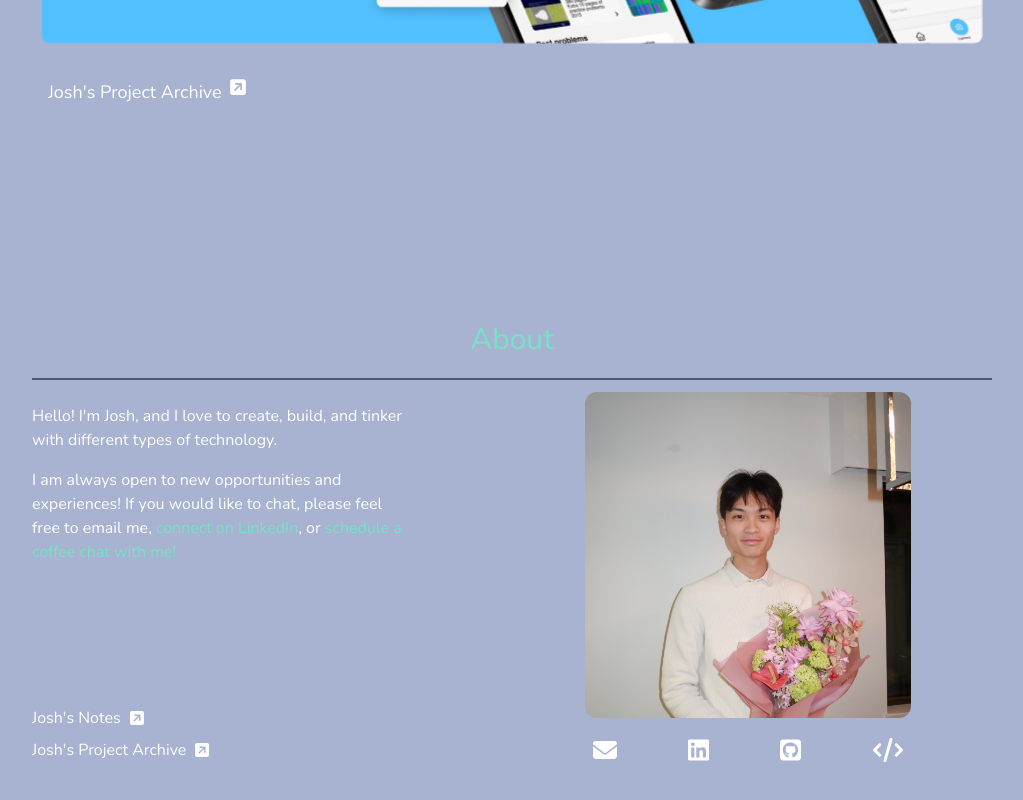
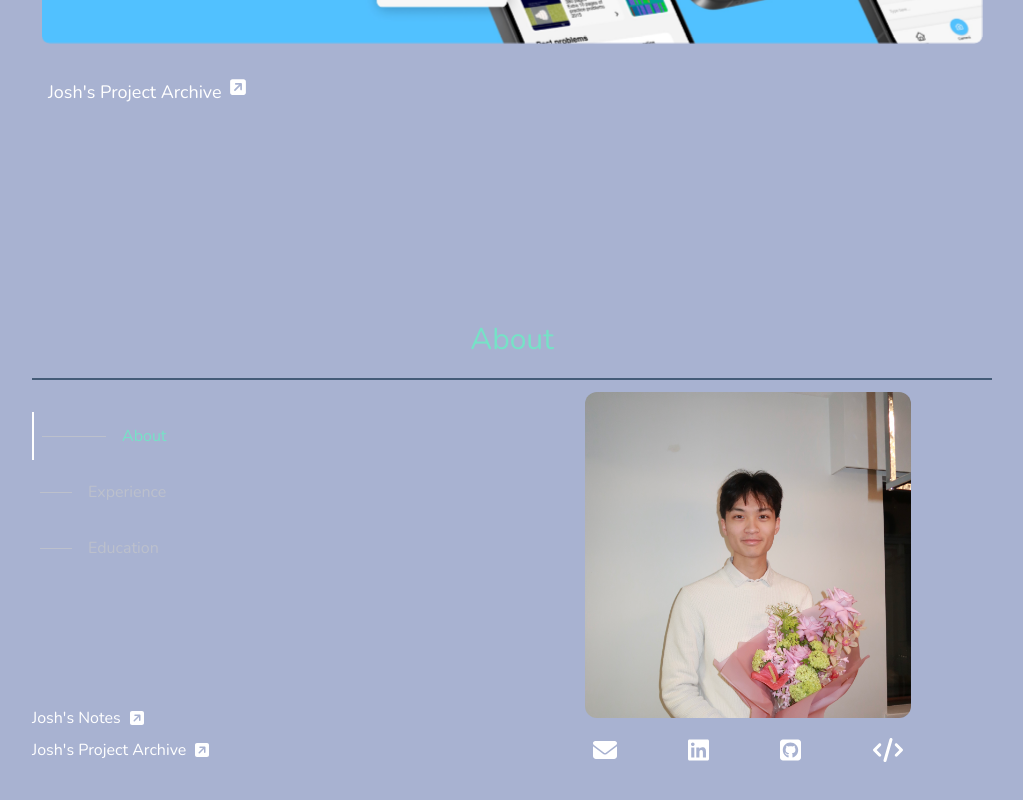
Before and after one commit to jn-han/jn-han.github.io, a Next.js app: page / in a window 1280 px wide. Shown: the part 1789-2589 px from the top of the page, without its empty margins (128-1151 px from the left). Built offline with nearby package versions, Linux system fonts and the light colour scheme.

Commit message:
Added in navigation car for contact page

```diff
--- a/contexts/GradientContexts.js
+++ b/contexts/GradientContexts.js
@@ -29,9 +29,9 @@ export function GradientProvider({ children }) {
   }, []);
 
   const gradientStyle = {
-    background: `radial-gradient(500px at ${mousePos.x}px ${
+    background: `radial-gradient(800px at ${mousePos.x}px ${
       mousePos.y + scrollY
-    }px, ${darkMode ? "rgba(29, 78, 216, 0.15)" : "#bcc0cc"}, transparent 40%)`,
+    }px, ${darkMode ? "rgba(29, 78, 216, 0.15)" : "#bcc0cc"}, transparent 30%)`,
   };
 
   return (
--- a/package.json
+++ b/package.json
@@ -17,8 +17,8 @@
     "dotenv": "^16.3.1",
     "eslint": "8.49.0",
     "eslint-config-next": "13.5.1",
-    "next": "13.5.1",
-    "postcss": "8.4.30",
+    "next": "^15.2.4",
+    "postcss": "^8.5.3",
     "react": "18.2.0",
     "react-dom": "18.2.0",
     "react-particles": "^2.12.2",
--- /dev/null
+++ b/src/app/components/AboutNav.js
@@ -0,0 +1,74 @@
+import React, { useState } from "react";
+
+const AboutNav = () => {
+  const [selected, setSelected] = useState(0);
+  return (
+    <ul>
+      <li className={`${selected === 0 ? "border-white border-l-2" : ""}`}>
+        <a
+          className="group flex items-center py-3 m-2 cursor-pointer"
+          onClick={() => setSelected(0)}
+        >
+          <span
+            className={`mr-4 h-px transition-all motion-reduce:transition-none bg-slate ${
+              selected === 0
+                ? "w-16 bg-slate-200"
+                : "w-8 bg-slate-600 group-hover:w-16 group-hover:bg-slate-200 group-focus-visible:w-16 group-focus-visible:bg-slate-200"
+            }`}
+          />
+          <span
+            className={` group-hover:text-green ${
+              selected === 0 ? "text-green" : "text-slate"
+            }`}
+          >
+            About
+          </span>
+        </a>
+      </li>
+      <li className={`${selected === 1 ? "border-white border-l-2" : ""}`}>
+        <a
+          className="group flex items-center py-3 m-2 cursor-pointer"
+          onClick={() => setSelected(1)}
+        >
+          <span
+            className={`mr-4 h-px transition-all motion-reduce:transition-none bg-slate ${
+              selected === 1
+                ? "w-16 bg-slate-200"
+                : "w-8 bg-slate-600 group-hover:w-16 group-hover:bg-slate-200 group-focus-visible:w-16 group-focus-visible:bg-slate-200"
+            }`}
+          />
+          <span
+            className={` group-hover:text-green ${
+              selected === 1 ? "text-green" : "text-slate"
+            }`}
+          >
+            Experience
+          </span>
+        </a>
+      </li>
+      <li className={`${selected === 2 ? "border-white border-l-2" : ""}`}>
+        <a
+          className="group flex items-center py-3 m-2 cursor-pointer"
+          onClick={() => setSelected(2)}
+        >
+          <span
+            className={`mr-4 h-px transition-all motion-reduce:transition-none bg-slate ${
+              selected === 2
+                ? "w-16 bg-slate-200"
+                : "w-8 bg-slate-600 group-hover:w-16 group-hover:bg-slate-200 group-focus-visible:w-16 group-focus-visible:bg-slate-200"
+            }`}
+          />
+          <span
+            className={` group-hover:text-white ${
+              selected === 2 ? "text-green" : "text-slate"
+            }`}
+          >
+            Education
+          </span>
+        </a>
+      </li>
+    </ul>
+  );
+};
+
+export default AboutNav;
--- a/src/app/components/ContactPage.js
+++ b/src/app/components/ContactPage.js
@@ -9,6 +9,7 @@ import { FontAwesomeIcon } from "@fortawesome/react-fontawesome";
 import { faGithubSquare, faLinkedin } from "@fortawesome/free-brands-svg-icons";
 import contactLinks from "../config/contactLinks";
 import Link from "next/link";
+import AboutNav from "./AboutNav";
 
 const ContactPage = () => {
   return (
@@ -23,7 +24,8 @@ const ContactPage = () => {
 
         <div className="flex flex-row w-full justify-evenly ">
           <div className="flex pt-6 flex-col justify-between w-1/2">
-            <div className="text-white w-full text-left">
+            <AboutNav />
+            {/* <div className="text-white w-full text-left">
               <p>
                 Hello! I'm Josh, and I love to create, build, and tinker with
                 different types of technology.
@@ -46,7 +48,7 @@ const ContactPage = () => {
                   schedule a coffee chat with me!
                 </a>
               </p>
-            </div>
+            </div> */}
 
             <div className="mt-2 space-y-2">
               <Link
@@ -90,7 +92,7 @@ const ContactPage = () => {
                 <FontAwesomeIcon
                   icon={faEnvelope}
                   size="xl"
-                  className=" mx-2 hover:text-green dark:hover:text-white hover:-translate-y-0.5 transition duration-200 ease-in-out"
+                  className=" mx-2 hover:text-green dark:hover:text-green hover:-translate-y-0.5 transition duration-200 ease-in-out"
                 />
               </a>
 
@@ -101,7 +103,7 @@ const ContactPage = () => {
                 <FontAwesomeIcon
                   icon={faLinkedin}
                   size="xl"
-                  className=" mx-2 hover:text-green dark:hover:text-white hover:-translate-y-0.5 transition duration-200 ease-in-out"
+                  className=" mx-2 hover:text-green dark:hover:text-green hover:-translate-y-0.5 transition duration-200 ease-in-out"
                 />
               </a>
 
@@ -112,7 +114,7 @@ const ContactPage = () => {
                 <FontAwesomeIcon
                   icon={faGithubSquare}
                   size="xl"
-                  className="mx-2 hover:text-green dark:hover:text-white hover:-translate-y-0.5 transition duration-200 ease-in-out"
+                  className="mx-2 hover:text-green dark:hover:text-green hover:-translate-y-0.5 transition duration-200 ease-in-out"
                 />
               </a>
 
@@ -123,7 +125,7 @@ const ContactPage = () => {
                 <FontAwesomeIcon
                   icon={faCode}
                   size="xl"
-                  className=" mx-2 hover:text-green dark:hover:text-white  hover:-translate-y-0.5 transition duration-200 ease-in-out"
+                  className=" mx-2 hover:text-green dark:hover:text-green hover:-translate-y-0.5 transition duration-200 ease-in-out"
                 />
               </a>
             </div>
```
Also changed, not shown: 1 other file (tests, documents, lock files or other folders).
